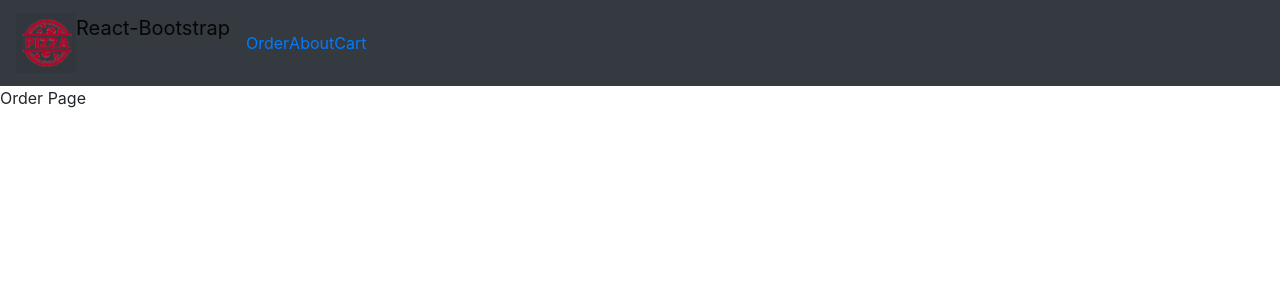
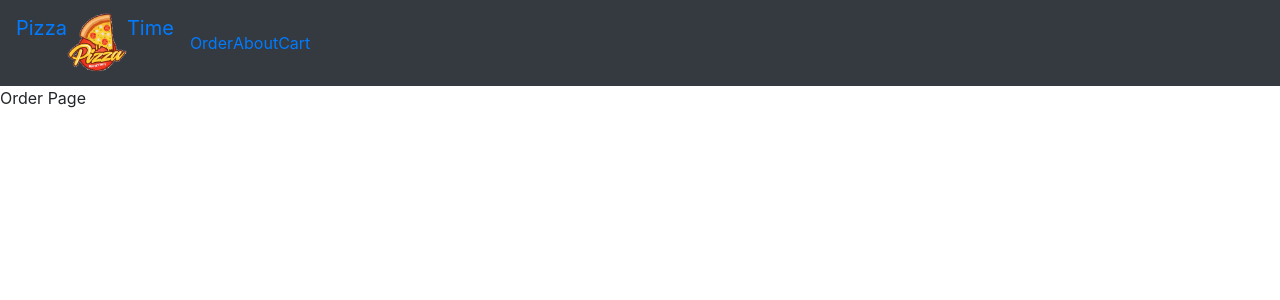
Before and after one commit to zhihil/PizzaTime, a React (Create React App) app: page /order in a window 1280 px wide. Shown: the top 300 px of the page. Built offline with nearby package versions, Linux system fonts and the light colour scheme.

Commit message:
navbar ~ Changed pizza logo to colors that are more accessible

```diff
--- a/src/components/Navbar/Navbar.tsx
+++ b/src/components/Navbar/Navbar.tsx
@@ -8,15 +8,21 @@ export class NavbarComponent extends React.Component {
     public render() {
         return (
             <Navbar bg="dark" variant="light" expand="lg">
-                <Navbar.Brand href="#home">
+                <Navbar.Brand>
+                    <Link to="/order">
+                        <div className="pt-logo">
+                            {/* Mock logo constructed from <p> and <img>; remove later */}
+                            <span aria-hidden={true}>Pizza</span>
                             <img
                                 src={logoImg}
                                 width="60"
                                 height="60"
                                 className="d-inline-block align-top"
-                        alt=""
+                                alt="Pizza Time Logo"
                             />
-                    React-Bootstrap
+                            <span aria-hidden={true}>Time</span>
+                        </div>
+                    </Link>
                 </Navbar.Brand>
                 <Navbar.Toggle aria-controls="basic-navbar-nav" />
                 <Navbar.Collapse id="basic-navbar-nav">
```
Also changed, not shown: src/images/logo.png. Lines whose indentation alone changed are shown as unchanged.
